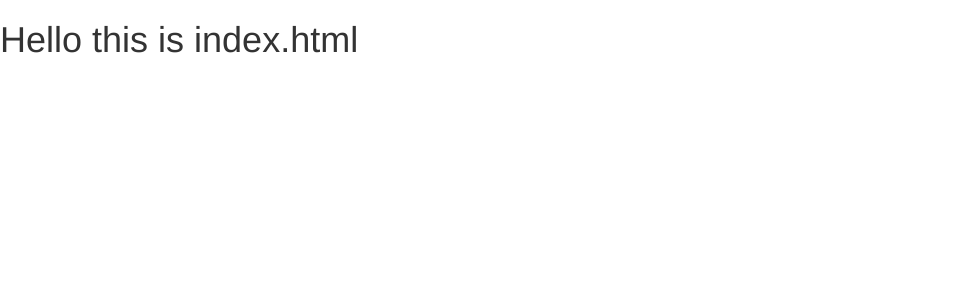
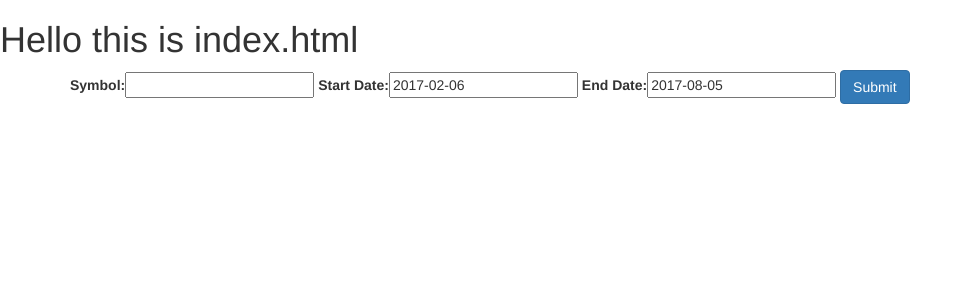
Before and after one commit to mfscannell/PyFinanceWebsite, a Django app: page /stockViewer in a window 1280 px wide. Shown: the top 300 px of the page, without its empty margins (0-970 px from the left). Run offline with Django 3.2, Linux system fonts and the light colour scheme; some libraries are stand-ins or nearby versions.

Commit message:
added logic to query yahoo finance for stock data

```diff
--- /dev/null
+++ b/py_finance_website/stockViewer/forms.py
@@ -0,0 +1,15 @@
+import datetime
+from django import forms
+from django.core import validators
+
+class StockSymbolEntryForm(forms.Form):
+    stockSymbol = forms.CharField(label = 'Symbol')
+    firstDay = forms.DateField(label = 'Start Date',
+                               initial = datetime.date.today() - datetime.timedelta(days = 180))
+    secondDay = forms.DateField(label = 'End Date',
+                                initial = datetime.date.today())
+    botCatcher = forms.CharField(required = False,
+                                 widget = forms.HiddenInput,
+                                 validators = [
+                                     validators.MaxLengthValidator(0)
+                                 ])
--- a/py_finance_website/stockViewer/views.py
+++ b/py_finance_website/stockViewer/views.py
@@ -1,6 +1,29 @@
 from django.shortcuts import render
+from stockViewer import forms
+from py_finance import YahooFinanceClient
 
 # Create your views here.
 def index(request):
-    indexDict = {'idex_text': 'Text from index dictionary'}
-    return render(request, 'stockViewer/index.html', context = indexDict)
+    stockSymbolEntryForm = forms.StockSymbolEntryForm()
+    stockSymbolFormContext = {}
+
+    if request.method == 'POST':
+        stockSymbolEntryForm = forms.StockSymbolEntryForm(request.POST)
+
+        if  stockSymbolEntryForm.is_valid():
+            print('validation success')
+            print(stockSymbolEntryForm.cleaned_data['stockSymbol'])
+            print(str(stockSymbolEntryForm.cleaned_data['firstDay']))
+            print(str(stockSymbolEntryForm.cleaned_data['secondDay']))
+
+            financeClient = YahooFinanceClient(stockSymbolEntryForm.cleaned_data['stockSymbol'])
+            stockHistory = financeClient.getHistory('2017-04-01', '2017-08-07')
+            # stockHistory = financeClient.getHistory(str(stockSymbolEntryForm.cleaned_data['firstDay']),
+            #                                         str(stockSymbolEntryForm.cleaned_data['secondDay']))
+            stockSymbolFormContext['stockHistory'] = stockHistory
+
+    stockSymbolFormContext['stockSymbolEntryForm'] = stockSymbolEntryForm
+
+    return render(request,
+                  'stockViewer/index.html',
+                  context = stockSymbolFormContext)
--- a/py_finance_website/templates/stockViewer/index.html
+++ b/py_finance_website/templates/stockViewer/index.html
@@ -8,6 +8,13 @@
 </head>
 <body>
     <h1>Hello this is index.html</h1>
+    <div class="container">
+        <form class="form-inline" method="post">
+            {{ stockSymbolEntryForm }}
+            {% csrf_token %}
+            <input type="submit" class="btn btn-primary" name="stockSymbolSubmit" value="Submit">
+        </form>
+    </div>
 
     <script src="{% static "py_finance_website/jquery/jquery-3.2.1.min.js" %}"></script>
     <script src="{% static "py_finance_website/bootstrap/js/bootstrap.min.js" %}"></script>
```
